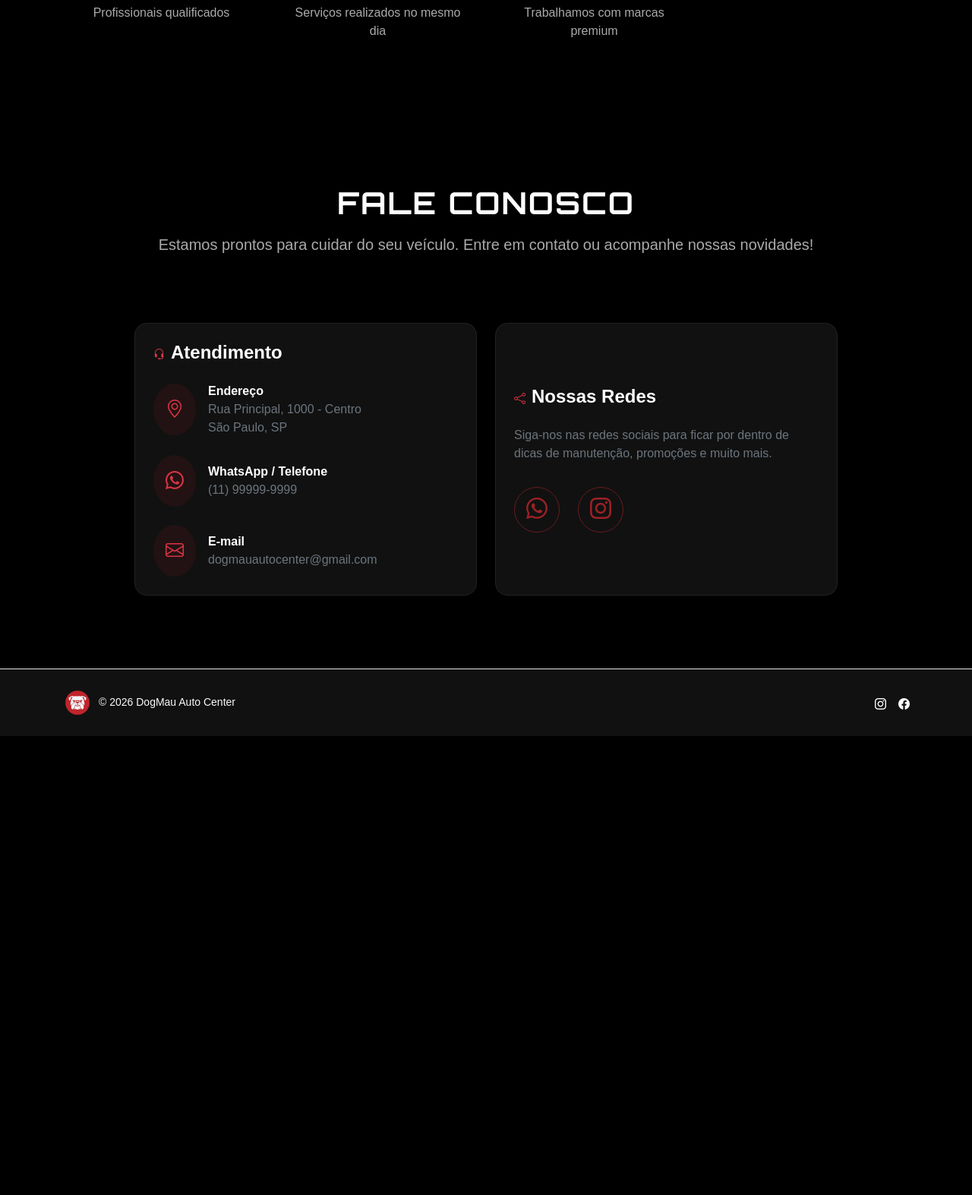
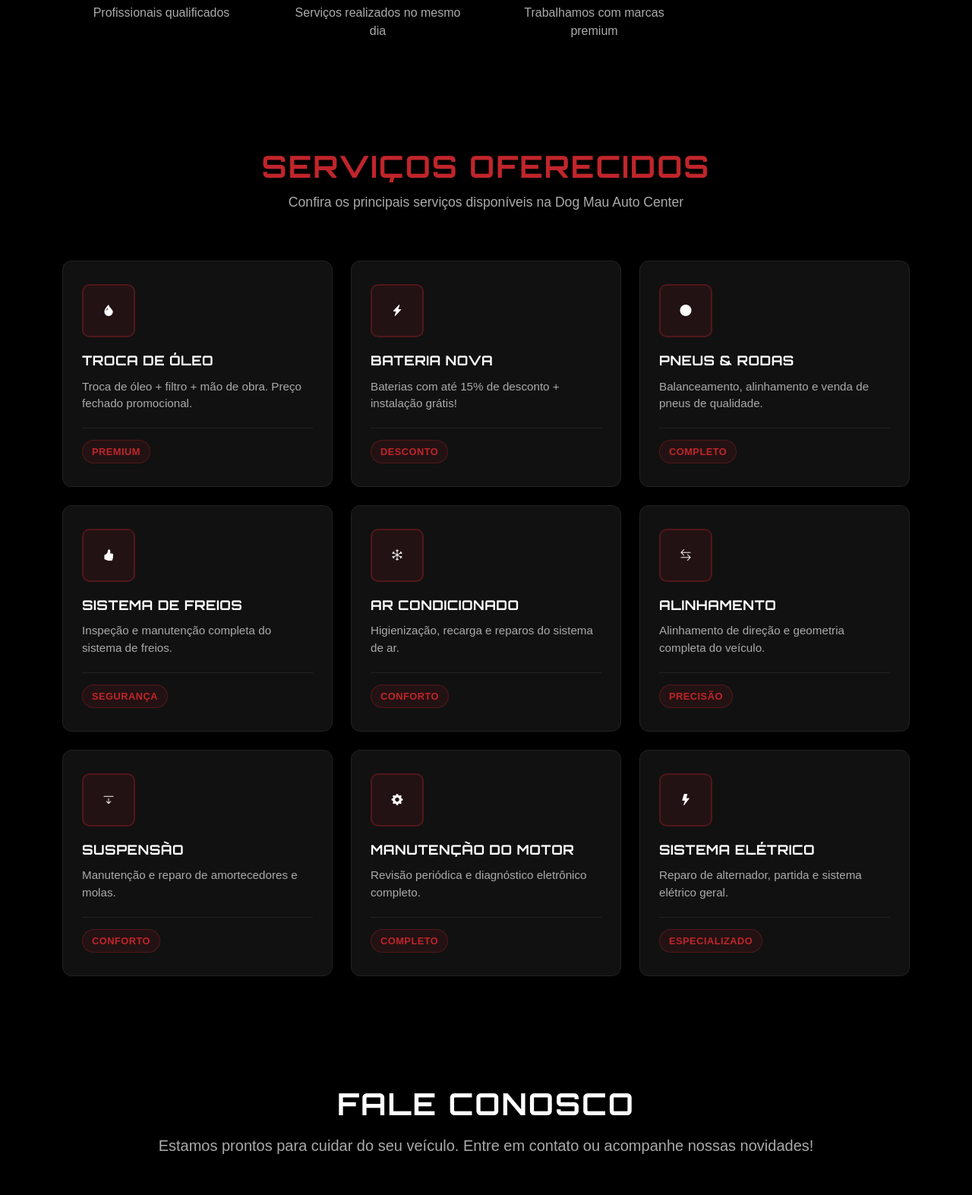
Before and after one commit to BailoMateus/Dog-Mau-AutoCenter, a FastAPI app: page / in a window 1280 px wide. Shown: the part 833-2406 px from the top of the page at 76% size. Before the commit the page ends 1802 px from the top, so only its background shows below. Run offline with FastAPI, Linux system fonts and the light colour scheme; parts of the project's set-up code (start-up, migrations or seed data) failed here and were passed over.

Commit message:
feat: card de serviços

```diff
--- a/backend/app/templates/pages/index.html
+++ b/backend/app/templates/pages/index.html
@@ -5,5 +5,6 @@
 {% block content %}
     {% include "partials/carrossel.html" %}
     {% include "partials/features.html" %}
+    {% include "partials/services-cards.html" %}
     {% include "partials/contact.html" %}
 {% endblock %}
--- /dev/null
+++ b/backend/app/templates/partials/services-cards.html
@@ -0,0 +1,142 @@
+<section class="services-section py-5">
+  <div class="container">
+    <!-- Título da Seção -->
+    <div class="row mb-5">
+      <div class="col-12 text-center">
+        <h2 style="font-family: 'Orbitron', sans-serif; color: rgba(192, 37, 43); font-weight: 700; font-size: 2.5rem; letter-spacing: 2px; margin-bottom: 10px;">
+          SERVIÇOS OFERECIDOS
+        </h2>
+        <p style="color: #aaa; font-size: 1.1rem;">Confira os principais serviços disponíveis na Dog Mau Auto Center</p>
+      </div>
+    </div>
+
+    <!-- Cards de Serviços -->
+    <div class="row g-4">
+      <!-- Troca de Óleo -->
+      <div class="col-md-4">
+        <div class="service-card">
+          <div class="service-icon">
+            <i class="bi bi-droplet-fill"></i>
+          </div>
+          <h5 class="service-title">TROCA DE ÓLEO</h5>
+          <p class="service-description">Troca de óleo + filtro + mão de obra. Preço fechado promocional.</p>
+          <div class="service-footer">
+            <span class="service-badge">Premium</span>
+          </div>
+        </div>
+      </div>
+
+      <!-- Bateria -->
+      <div class="col-md-4">
+        <div class="service-card">
+          <div class="service-icon">
+            <i class="bi bi-lightning-charge-fill"></i>
+          </div>
+          <h5 class="service-title">BATERIA NOVA</h5>
+          <p class="service-description">Baterias com até 15% de desconto + instalação grátis!</p>
+          <div class="service-footer">
+            <span class="service-badge">Desconto</span>
+          </div>
+        </div>
+      </div>
+
+      <!-- Pneus -->
+      <div class="col-md-4">
+        <div class="service-card">
+          <div class="service-icon">
+            <i class="bi bi-circle-fill"></i>
+          </div>
+          <h5 class="service-title">PNEUS & RODAS</h5>
+          <p class="service-description">Balanceamento, alinhamento e venda de pneus de qualidade.</p>
+          <div class="service-footer">
+            <span class="service-badge">Completo</span>
+          </div>
+        </div>
+      </div>
+
+      <!-- Freios -->
+      <div class="col-md-4">
+        <div class="service-card">
+          <div class="service-icon">
+            <i class="bi bi-hand-thumbs-up-fill"></i>
+          </div>
+          <h5 class="service-title">SISTEMA DE FREIOS</h5>
+          <p class="service-description">Inspeção e manutenção completa do sistema de freios.</p>
+          <div class="service-footer">
+            <span class="service-badge">Segurança</span>
+          </div>
+        </div>
+      </div>
+
+      <!-- Ar Condicionado -->
+      <div class="col-md-4">
+        <div class="service-card">
+          <div class="service-icon">
+            <i class="bi bi-snow"></i>
+          </div>
+          <h5 class="service-title">AR CONDICIONADO</h5>
+          <p class="service-description">Higienização, recarga e reparos do sistema de ar.</p>
+          <div class="service-footer">
+            <span class="service-badge">Conforto</span>
+          </div>
+        </div>
+      </div>
+
+      <!-- Alinhamento -->
+      <div class="col-md-4">
+        <div class="service-card">
+          <div class="service-icon">
+            <i class="bi bi-arrow-left-right"></i>
+          </div>
+          <h5 class="service-title">ALINHAMENTO</h5>
+          <p class="service-description">Alinhamento de direção e geometria completa do veículo.</p>
+          <div class="service-footer">
+            <span class="service-badge">Precisão</span>
+          </div>
+        </div>
+      </div>
+
+      <!-- Suspensão -->
+      <div class="col-md-4">
+        <div class="service-card">
+          <div class="service-icon">
+            <i class="bi bi-arrow-bar-down"></i>
+          </div>
+          <h5 class="service-title">SUSPENSÃO</h5>
+          <p class="service-description">Manutenção e reparo de amortecedores e molas.</p>
+          <div class="service-footer">
+            <span class="service-badge">Conforto</span>
+          </div>
+        </div>
+      </div>
+
+      <!-- Motor -->
+      <div class="col-md-4">
+        <div class="service-card">
+          <div class="service-icon">
+            <i class="bi bi-gear-fill"></i>
+          </div>
+          <h5 class="service-title">MANUTENÇÃO DO MOTOR</h5>
+          <p class="service-description">Revisão periódica e diagnóstico eletrônico completo.</p>
+          <div class="service-footer">
+            <span class="service-badge">Completo</span>
+          </div>
+        </div>
+      </div>
+
+      <!-- Elétrica -->
+      <div class="col-md-4">
+        <div class="service-card">
+          <div class="service-icon">
+            <i class="bi bi-lightning-fill"></i>
+          </div>
+          <h5 class="service-title">SISTEMA ELÉTRICO</h5>
+          <p class="service-description">Reparo de alternador, partida e sistema elétrico geral.</p>
+          <div class="service-footer">
+            <span class="service-badge">Especializado</span>
+          </div>
+        </div>
+      </div>
+    </div>
+  </div>
+</section>
--- a/backend/static/css/style.css
+++ b/backend/static/css/style.css
@@ -346,3 +346,129 @@ select, textarea {
 .social-icon-wrapper i {
     color: inherit;
 }
+
+/* Services Cards Section */
+.services-section {
+    background-color: black;
+    color: white;
+}
+
+.service-card {
+    background: #111;
+    border: 1px solid #222;
+    border-radius: 12px;
+    padding: 30px 25px;
+    height: 100%;
+    transition: all 0.3s ease;
+    display: flex;
+    flex-direction: column;
+    position: relative;
+    overflow: hidden;
+}
+
+.service-card::before {
+    content: '';
+    position: absolute;
+    top: 0;
+    left: 0;
+    right: 0;
+    height: 3px;
+    background: linear-gradient(90deg, transparent, rgba(192, 37, 43), transparent);
+    opacity: 0;
+    transition: opacity 0.3s ease;
+}
+
+.service-card:hover {
+    border-color: rgba(192, 37, 43);
+    transform: translateY(-10px);
+    box-shadow: 0 10px 30px rgba(192, 37, 43, 0.15);
+}
+
+.service-card:hover::before {
+    opacity: 1;
+}
+
+.service-icon {
+    width: 70px;
+    height: 70px;
+    background: rgba(192, 37, 43, 0.1);
+    border: 2px solid rgba(192, 37, 43, 0.3);
+    border-radius: 10px;
+    display: flex;
+    align-items: center;
+    justify-content: center;
+    margin-bottom: 20px;
+    transition: all 0.3s ease;
+    font-size: 32px;
+    color: rgba(192, 37, 43);
+}
+
+.service-card:hover .service-icon {
+    background: rgba(192, 37, 43, 0.2);
+    border-color: rgba(192, 37, 43);
+    box-shadow: 0 0 15px rgba(192, 37, 43, 0.4);
+}
+
+.service-title {
+    font-weight: 700;
+    color: white;
+    margin-bottom: 12px;
+    font-size: 1.1rem;
+    letter-spacing: 0.5px;
+    font-family: 'Orbitron', sans-serif;
+}
+
+.service-description {
+    color: #aaa;
+    font-size: 0.95rem;
+    line-height: 1.5;
+    flex-grow: 1;
+    margin-bottom: 20px;
+}
+
+.service-footer {
+    display: flex;
+    justify-content: space-between;
+    align-items: center;
+    padding-top: 15px;
+    border-top: 1px solid #222;
+}
+
+.service-badge {
+    display: inline-block;
+    background: rgba(192, 37, 43, 0.1);
+    color: rgba(192, 37, 43);
+    padding: 5px 12px;
+    border-radius: 20px;
+    font-size: 0.8rem;
+    font-weight: 600;
+    border: 1px solid rgba(192, 37, 43, 0.3);
+    text-transform: uppercase;
+    letter-spacing: 0.5px;
+    transition: all 0.3s ease;
+}
+
+.service-card:hover .service-badge {
+    background: rgba(192, 37, 43, 0.2);
+    border-color: rgba(192, 37, 43);
+}
+
+@media (max-width: 768px) {
+    .service-card {
+        padding: 25px 20px;
+    }
+
+    .service-icon {
+        width: 60px;
+        height: 60px;
+        font-size: 28px;
+    }
+
+    .service-title {
+        font-size: 1rem;
+    }
+
+    .service-description {
+        font-size: 0.9rem;
+    }
+}
```
Also changed, not shown: backend/preview_services.html (added, +307 -0 lines).
